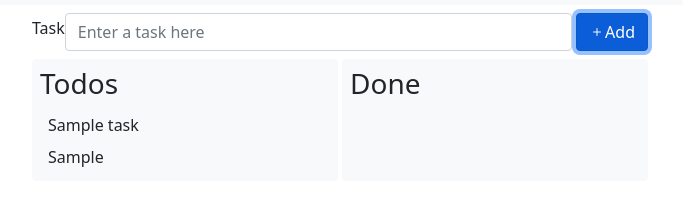
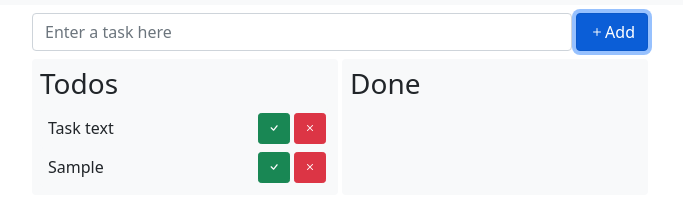
Before and after one commit to SeoJeongYeop/sjy-todo, a plain HTML site: page index.html in a window 1280 px wide. Both pictures are taken after typing "Sample" into the empty fields and a click on the button "Add". Shown: the part 45-266 px from the top of the page, without its empty margins (300-983 px from the left). Drawn offline with nearby package versions, Linux system fonts and the light colour scheme.

Commit message:
second commit

```diff
--- a/index.html
+++ b/index.html
@@ -22,7 +22,7 @@
       href="https://cdn.jsdelivr.net/npm/bootstrap-icons@1.4.1/font/bootstrap-icons.css"
     />
 
-    <title>Page Title</title>
+    <title>SKKU TODO</title>
     <style>
       .container {
         width: 640px;
@@ -43,7 +43,6 @@
 
     <div class="container">
       <div class="d-flex align-items-center mb-2 mt-2">
-        <label for="exampleFormControlInput1" class="form-label">Task</label>
         <input
           type="text"
           class="form-control"
@@ -59,7 +58,18 @@
         <div class="flex-grow-1 bg-light rounded-2 p-2 me-1 w-50">
           <h3>Todos</h3>
           <div id="todo-list">
-            <div class="task bg-light p-1 rounded-2 ps-2">Sample task</div>
+            <div
+              class="task bg-light p-1 rounded-2 ps-2 d-flex align-items-center"
+            >
+              <span class="me-auto">Task text</span>
+              <button class="btn btn-sm btn-success me-1">
+                <i class="bi bi-check"></i>
+              </button>
+
+              <button class="btn btn-sm btn-danger">
+                <i class="bi bi-x"></i>
+              </button>
+            </div>
           </div>
         </div>
         <div class="flex-grow-1 bg-light rounded-2 p-2 w-50">
@@ -83,24 +93,88 @@
     * Append the text to #todo-list
     * Clear #task-input -->
     <script>
+      const Type = {
+        Todo: 1,
+        Done: 2,
+      };
+      let tasks = [];
       let button = document.querySelector("#add");
       button.addEventListener("click", () => {
         // 1. Read the text in #task-input.
         let input = document.querySelector("#task-input");
-        let task = input.value;
-        if (!task.length) return;
-        console.log(task);
-
+        let text = input.value;
+        if (!text.length) return;
+        console.log(text);
+        /*
         // 2. Append the text to #todo-list
         let newTask = document.createElement("div");
         newTask.classList.add("task", "bg-light", "p-1", "rounded-2", "ps-2");
         newTask.textContent = task;
-
         let todoList = document.querySelector("#todo-list");
         todoList.appendChild(newTask);
         // 3. Clear #task-input
         input.value = "";
+*/
+        // 2. Create a new Task object.
+        let task = {
+          text: text,
+          type: Type.Todo,
+        };
+
+        // 3. Create a new task item and attach it to #todo-list.
+        tasks.push(task);
+        saveTasks();
+        addToList(task);
+
+        // 4. Clear #task-input
+        input.value = "";
       });
+
+      function addToList(task) {
+        let div = document.createElement("div");
+        div.className =
+          "task bg-light p-1 rounded-2 ps-2 d-flex align-items-center";
+
+        let span = document.createElement("span");
+        span.className = "me-auto";
+        span.textContent = task.text;
+        div.appendChild(span);
+
+        if (task.type === Type.Todo) {
+          let buttonDone = document.createElement("button");
+          buttonDone.className = "btn btn-sm btn-success me-1";
+          buttonDone.innerHTML = '<i class="bi bi-check"></i>';
+          div.appendChild(buttonDone);
+        }
+        let buttonRemove = document.createElement("button");
+        buttonRemove.className = "btn btn-sm btn-danger";
+        buttonRemove.innerHTML = '<i class="bi bi-x"></i>';
+        div.appendChild(buttonRemove);
+
+        buttonRemove.addEventListener("click", () => {
+          div.remove();
+          tasks = tasks.filter((t) => t !== task);
+          saveTasks();
+        });
+
+        let list = document.querySelector(
+          task.type === Type.Todo ? "#todo-list" : "#done-list"
+        );
+        list.appendChild(div);
+      }
+      function saveTasks() {
+        localStorage.setItem("tasks", JSON.stringify(tasks));
+      }
+      function loadTasks() {
+        let lastTasks = localStorage.getItem("tasks");
+        if (!lastTasks) return;
+        tasks = JSON.parse(lastTasks);
+
+        /*tasks.forEach(t => {
+          addToList(t);
+        });*/
+        tasks.forEach(addToList);
+      }
     </script>
 
     <!-- Option 2: Separate Popper and Bootstrap JS -->
```
